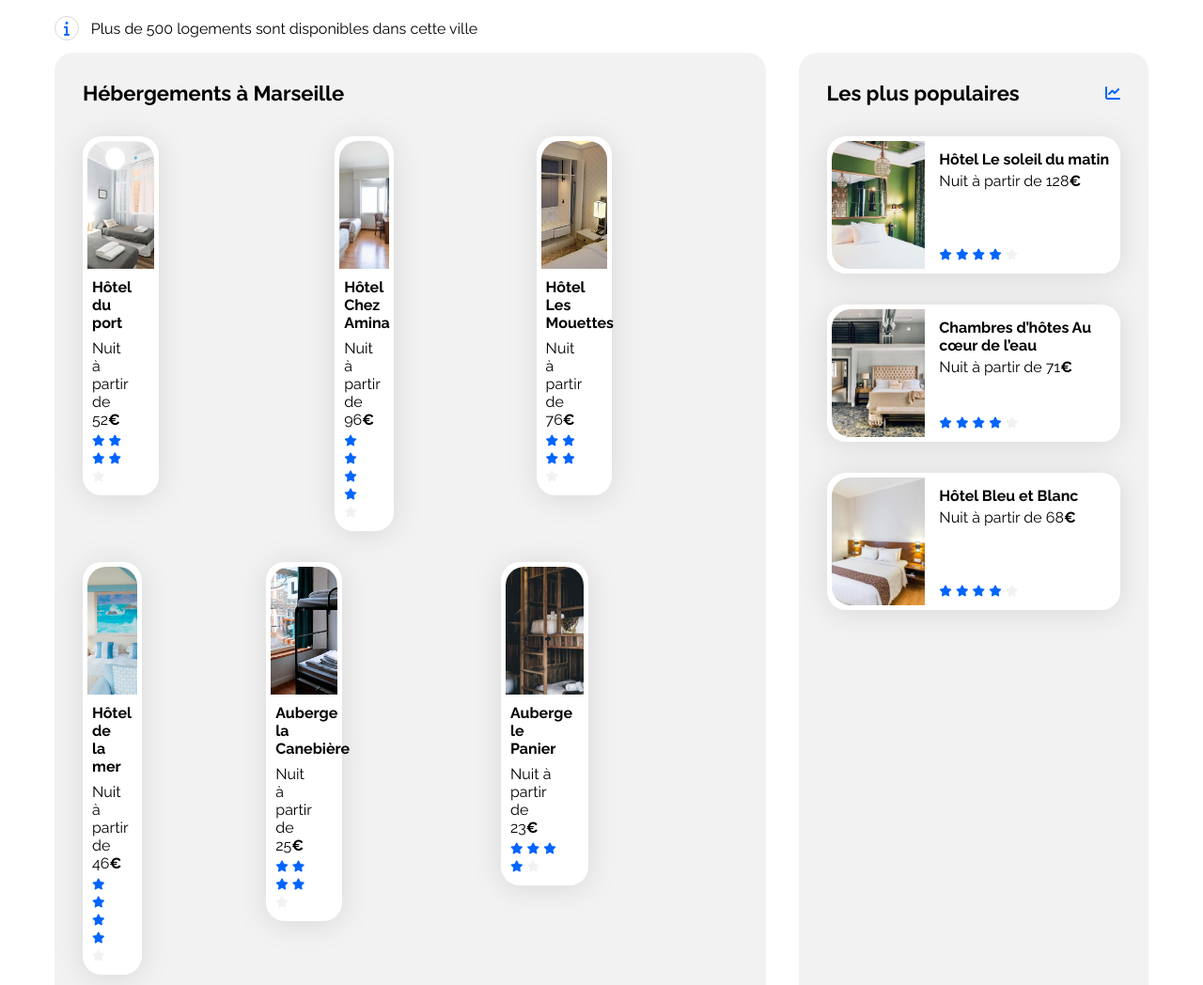
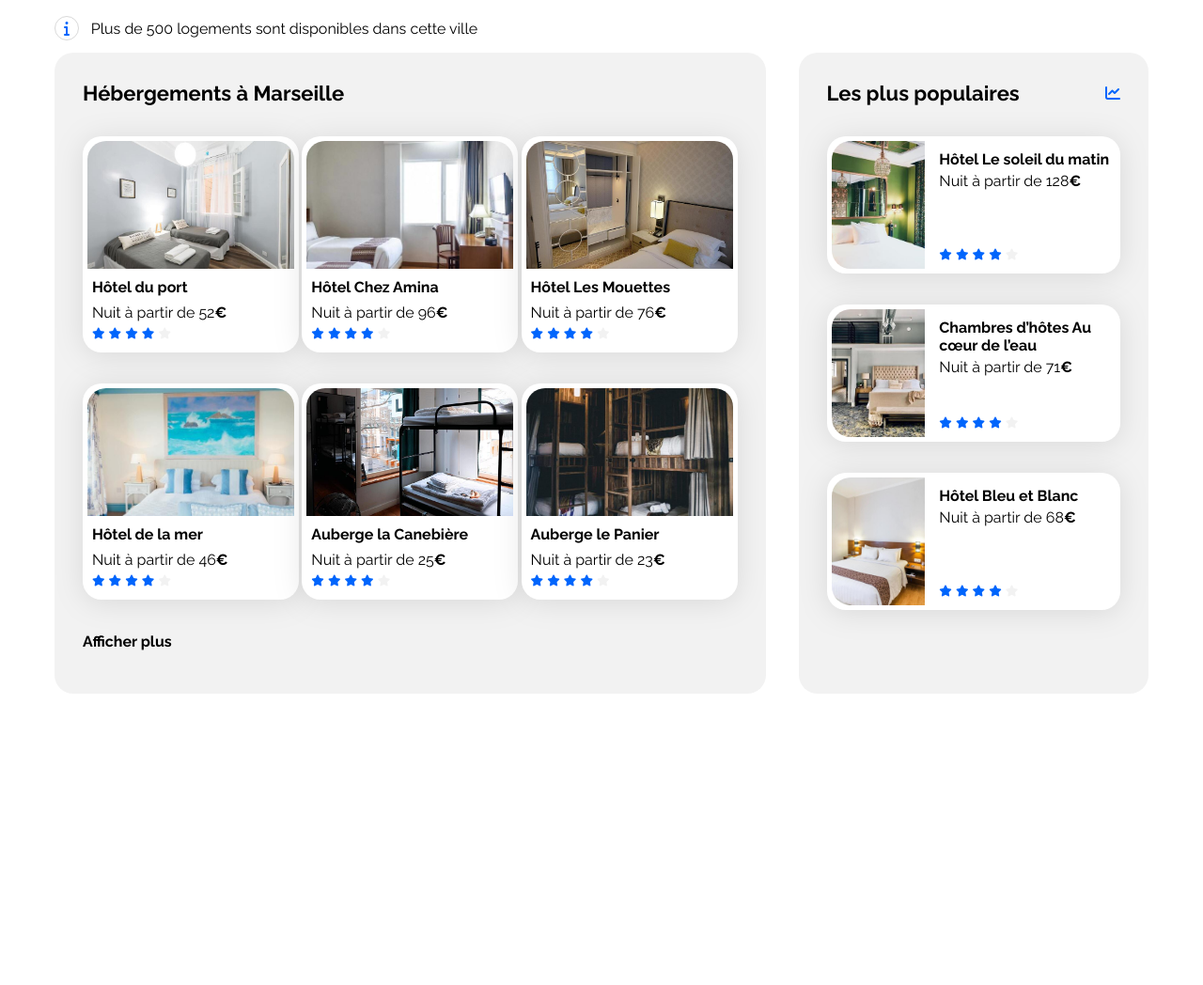
Before and after one commit to AntoineA4/Booki-accueil-Projet1, a plain HTML site: page index.html in a window 1280 px wide. Shown: the part 368-1416 px from the top of the page at 94% size. After the commit the page ends 1114 px from the top, so only its background shows below. Drawn offline with Linux system fonts and the light colour scheme.

Commit message:
ajustement-taille-card-et-afficherplus

```diff
--- a/css/style.css
+++ b/css/style.css
@@ -233,14 +233,13 @@ a {
 /****** Hebergements ***********/
 .hebergements {
     width: 65%;
+    padding-bottom: 0%;
 }
 .hébergements-cards {
     display: flex;
-    justify-content: space-between;
+    flex-wrap: wrap;
+    justify-content:space-between;
     align-items: flex-start;
-    flex-wrap: wrap;
-
-
 }
 .hébergements-cards img {
     width: 100%;
@@ -249,7 +248,7 @@ a {
     border-top-right-radius: 20px;
 }
 .hébergements-cards .card-content {
-    width: 67%;
+    width: 100%;
     padding-left: 5px;
     display: flex;
     flex-direction: column;
@@ -259,7 +258,7 @@ a {
     display: flex;
     flex-direction: column;
     margin-top: 33px;
-    width: 33%;
+    width: 220px;
 }
 .hébergements-cards .card-title {
     margin-top: 10px;
@@ -272,7 +271,10 @@ a {
     margin-top: 4px;
     margin-bottom: 5px;
 }
-
+.afficherplus {
+    font-weight: bold;
+    margin-top: 5%;
+}
 /****** Populaires ***********/
 .populaires {
     width: 32%;
--- a/index.html
+++ b/index.html
@@ -186,6 +186,7 @@
                             </article>
                         </a>
                     </div>
+                    <p class="afficherplus""> Afficher plus</p>
                 </section>
                 <section class="populaires">
                     <div class="populaires-title">
```
